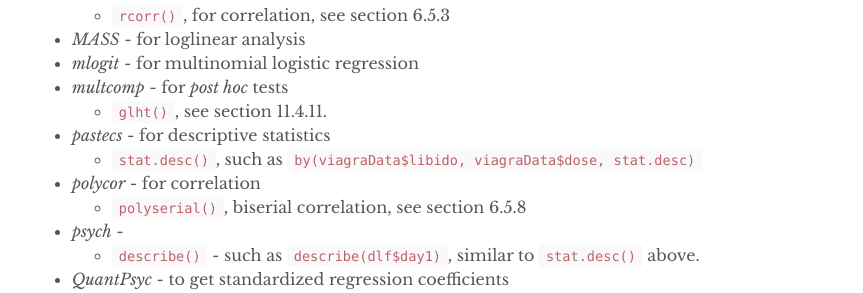
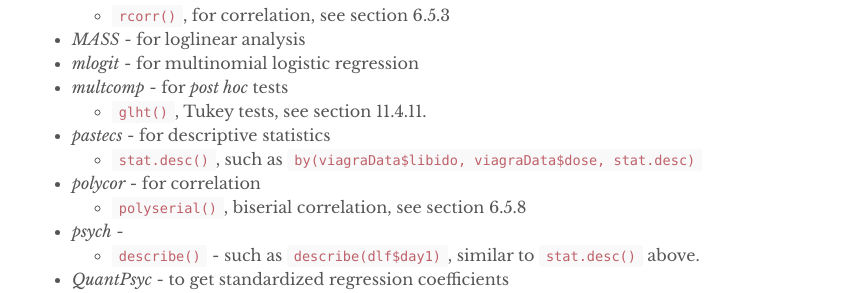
Before and after one commit to gaopinghuang0/gaopinghuang0.github.io, a Jekyll site: the page built from _posts/2017-11-1-R-packages-for-statistic-analysis.md, in a window 1280 px wide. Shown: the part 980-1273 px from the top of the page, without its empty margins (208-1071 px from the left). Built offline with Jekyll 4.4.1, drawn with Linux system fonts in a browser that asks for light colours; comment, search, counter and statistics services are not loaded.

Commit message:
update posts

````diff
--- a/_Rmd/2017-11-1-R-packages-for-statistic-analysis.Rmd
+++ b/_Rmd/2017-11-1-R-packages-for-statistic-analysis.Rmd
@@ -34,7 +34,7 @@ A brief summary of R packages (and corresponding functions) that are used in the
 * *MASS* - for loglinear analysis
 * *mlogit* - for multinomial logistic regression
 * *multcomp* - for *post hoc* tests
-    * `glht()`, see section 11.4.11.
+    * `glht()`, Tukey tests, see section 11.4.11.
 * *pastecs* - for descriptive statistics
     * `stat.desc()`, such as `by(viagraData$libido, viagraData$dose, stat.desc)`
 * *polycor* - for correlation
--- a/_Rmd/2017-11-4-ANCOVA-notes.Rmd
+++ b/_Rmd/2017-11-4-ANCOVA-notes.Rmd
@@ -148,8 +148,7 @@ confint(postHocs)
 This output suggests significant differences between the high-dose and placebo groups (t = 2.77, p < .05). The confidence intervals also confirm this conclusion because they do not cross zero for the comparison of the high dose and placebo groups.
 
 ### Plots
-aov() function automatically generates some plots
-that we can use to test the assumptions. We can see these graphs by executing:
+aov() function automatically generates some plots that we can use to test the assumptions. We can see these graphs by executing:
 ```{r residual_by_plot, fig.width=5, out.width="50%", out.extra='style="float:left"'}
 plot(viagraModel)
 ```
@@ -189,8 +188,7 @@ Based on the previous output, a robust version of ANCOVA might be in order. Howe
 There are several ways to calculate effect sizes.
 * Eta squared ($\eta^2$), see chapter 10. This effect size is just $r^2$ by another name and is calculated by dividing the effect of interest, $SS_M$, by the total amount of variance in the data, $SS_T$. As such, it is the proportion of total variance explained by an effect. Since we have more than one effect, we could calculate $\eta^2$ for each effect.
 * Partial eta squared (*partial* $\eta^2$), see section 11.6. This differs from eta squared in that it looks not at the proportion of total variance that a variable explains, but at the proportion of variance that a variable explains that is not explained by other variables in the analysis.
-* Omega squared ($\omega^2$), see section 10.7.
-This measure computes the overall effect size. It can be calculated only when we have equal numbers of participants in each group. If it's not the case, then use `rcontrast()` below.
+* Omega squared ($\omega^2$), see section 10.7. This measure computes the overall effect size. It can be calculated only when we have equal numbers of participants in each group. If it's not the case, then use `rcontrast()` below.
 * `rcontrast(t, df)`, see section 10.7 and 11.6.
 This measure computes the effect size for more focused comparisons like planned contrasts.
 ```{r rcontrast_function}
--- a/_posts/2017-11-1-R-packages-for-statistic-analysis.md
+++ b/_posts/2017-11-1-R-packages-for-statistic-analysis.md
@@ -34,7 +34,7 @@ A brief summary of R packages (and corresponding functions) that are used in the
 * *MASS* - for loglinear analysis
 * *mlogit* - for multinomial logistic regression
 * *multcomp* - for *post hoc* tests
-    * `glht()`, see section 11.4.11.
+    * `glht()`, Tukey tests, see section 11.4.11.
 * *pastecs* - for descriptive statistics
     * `stat.desc()`, such as `by(viagraData$libido, viagraData$dose, stat.desc)`
 * *polycor* - for correlation
````
Also changed, not shown: _posts/2017-11-4-ANCOVA-notes.md (+4 -6 lines).
